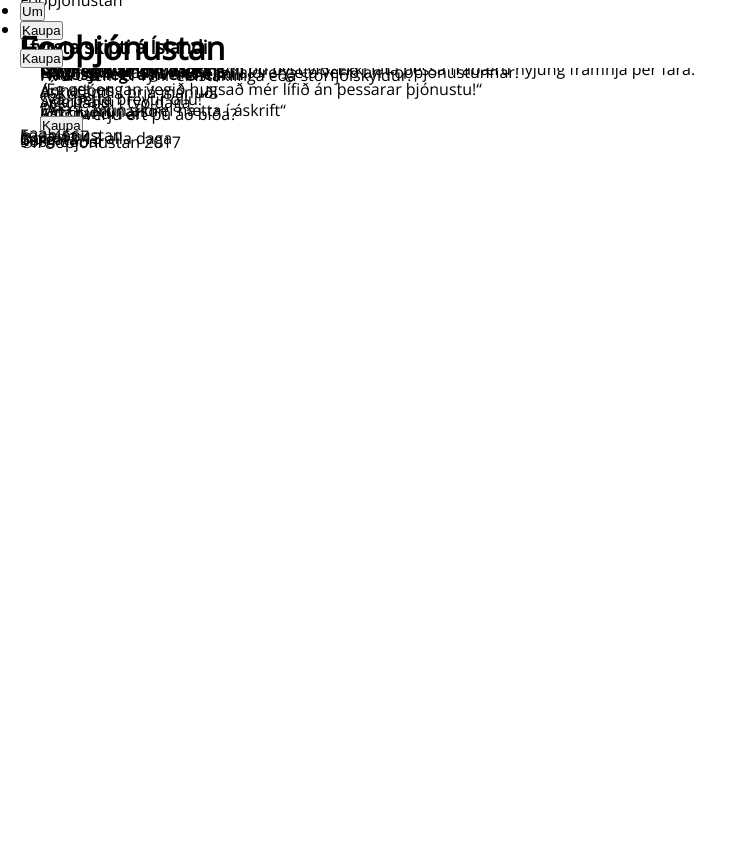
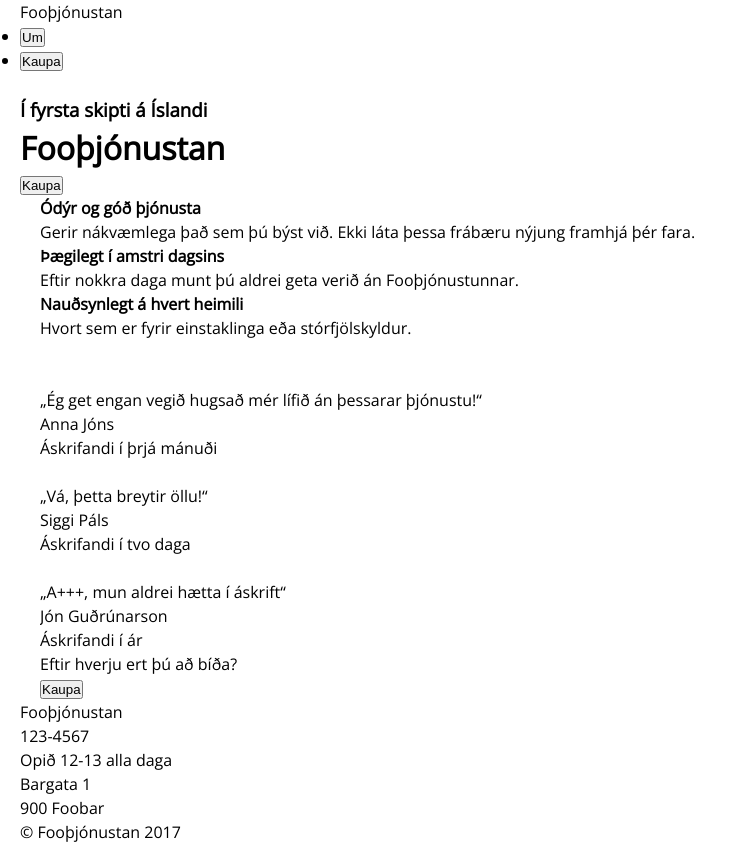
Before and after one commit to tth34/Samverkefni, a website: page index.html in a window 1280 px wide. Shown: the whole page, without its empty margins (0-755 px from the left). Before the commit the page ends 800 px from the top, so only its background shows below. Drawn offline with nearby package versions, Linux system fonts and the light colour scheme.

Commit message:
ALLT SEM ÞARF FYRIR CSS BOOYAH Í ALVÖRU

```diff
--- a/index.html
+++ b/index.html
@@ -19,7 +19,7 @@
             </a>
           </li>
           <li>
-            <a href="form.html">
+            <a href="kaupa.html">
               <button class="button button--nav">Kaupa</button>
             </a>
           </li>
--- a/styles.scss
+++ b/styles.scss
@@ -15,7 +15,7 @@ html {
   font-family: 'Open Sans', sans-serif;
   margin-right: $gutter;
   margin-left: $gutter;
-  line-height: 1.5px; }
+  line-height: 1.5; }
 
   img {
     max-width: 100%; }
```
Also changed, not shown: styles.css.
